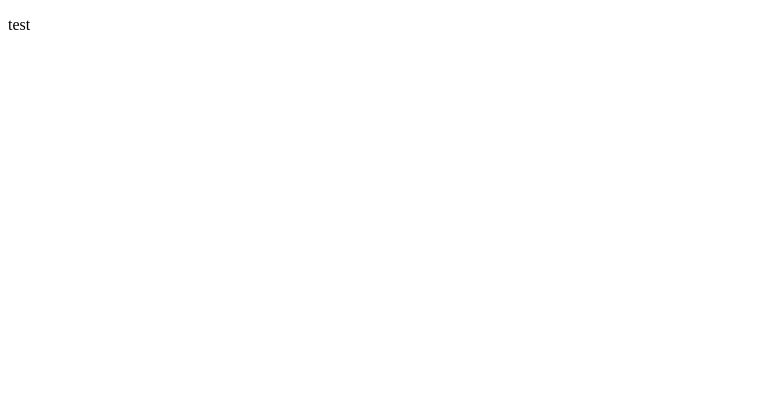
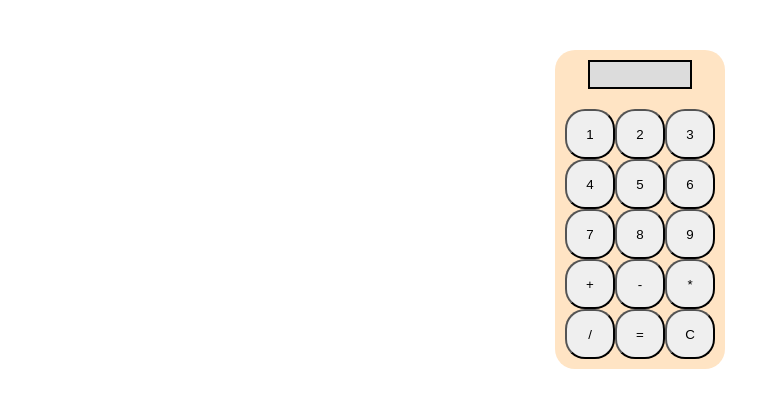
Before and after one commit to Francois-T9/Calculator, a plain HTML site: page index.html in a window 1280 px wide. Shown: the whole page, without its empty margins (0-779 px from the left). Drawn offline with Linux system fonts and the light colour scheme.

Commit message:
The CSS has been added, the button values are displayed in the screen area of the calculator

```diff
--- a/index.html
+++ b/index.html
@@ -7,7 +7,36 @@
     <title>Document</title>
 </head>
 <body>
-    <p>test</p>
+
+    <div class="container">
+        <div class="display"></div>
+
+        <div class="buttons">
+            <button id="myBtn">1</button>
+            <button id="myBtn">2</button>
+            <button id="myBtn">3</button>
+            <button id="myBtn">4</button>
+            <button id="myBtn">5</button>
+            <button id="myBtn">6</button>
+            <button id="myBtn">7</button>
+            <button id="myBtn">8</button>
+            <button id="myBtn">9</button>
+
+            <button id="myBtn">+</button>
+            <button id="myBtn">-</button>
+            <button id="myBtn">*</button>
+            <button id="myBtn">/</button>
+
+            <button id="myBtn">=</button>
+            <button id="myBtn">C</button>
+
+        </div>
+
+
+    </div>
+
+
+    <script src="script.js"></script>
 
 </body>
 </html>
--- a/script.js
+++ b/script.js
@@ -0,0 +1,47 @@
+let a;
+let b;
+let operator;
+
+function add(a,b) {
+    return(a+b);
+}
+
+function subtract(a,b) {
+    return(a-b);
+}
+
+function multiply(a,b) {
+    return(a*b);
+}
+
+function divide(a,b) {
+    return(a/b);
+}
+
+function operate(a,b,operator) {
+    if(operator=="+") {
+        return(add(a,b))
+    }
+    else if(operator=="-") {
+        return(subtract(a,b))
+    }
+    else if(operator=="*") {
+        return(multiply(a,b))
+    }
+    else if(operator=="/") {
+        return(divide(a,b))
+    }
+    else {
+        alert("enter a valid operator")
+    }
+}
+
+function displayCopy(str) {
+    let display=document.querySelector(".display");
+    display.textContent=str;
+
+}
+
+document.querySelectorAll("button").forEach(button=> {
+    button.addEventListener("click",function() {
+        displayCopy(this.textContent)})});
--- a/styles.css
+++ b/styles.css
@@ -0,0 +1,43 @@
+body {
+    display: flex;
+    align-items: center;
+    justify-content: center;
+    margin-top: 50px;
+}
+
+.container {
+
+    display: flex;
+    flex-direction: column;
+    width: 150px;
+    height: 50%;
+    align-items: center;
+    justify-content: center;
+    background-color: bisque;
+    flex-wrap: wrap;
+    border-radius: 20px;
+    padding: 10px;
+}
+
+.container .buttons {
+    display: flex;
+    flex-wrap: wrap;
+}
+
+.container button {
+    width: 50px;
+    height: 50px;
+    border-radius: 20px;
+
+}
+
+.container .display {
+    display: flex;
+    width: 100px;
+    height: 25px;
+    background-color: gainsboro;
+    margin-bottom: 20px;
+    border: 2px solid black;
+    justify-content: center;
+    align-items: center;
+}
```
